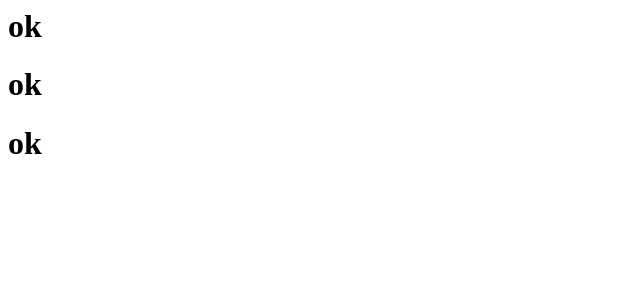
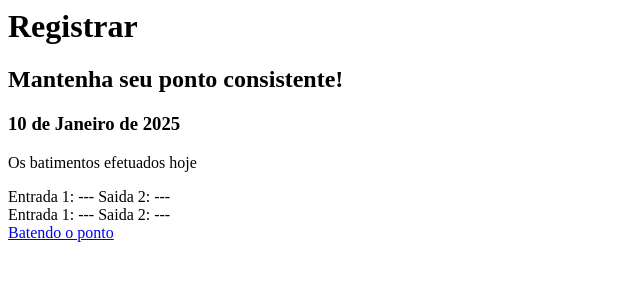
Before and after one commit to carlosjaimeandrade/innout, a PHP site: page /day_records.php in a window 1280 px wide. Shown: the top 300 px of the page, without its empty margins (0-640 px from the left). Run offline with PHP 8.4, Linux system fonts and the light colour scheme.

Commit message:
Tela bater ponto

```diff
--- a/src/views/day_records.php
+++ b/src/views/day_records.php
@@ -1,5 +1,31 @@
 <main class='content'>
-<h1>ok</h1>
-<h1>ok</h1>
-<h1>ok</h1>
+    <div class="content-title mb-4">
+        <i class="icon icofont-check-alt mr-2"></i>
+        <div>
+            <h1>Registrar</h1>
+            <h2>Mantenha seu ponto consistente!</h2>
+        </div>
+    </div>
+    <div class="card">
+        <div class="card-header">
+            <h3>10 de Janeiro de 2025</h3>
+            <p class="mb-0">Os batimentos efetuados hoje</p>
+        </div>
+        <div class="card-body">
+            <div class="d-flex m-5 justify-content-around">
+                <span>Entrada 1: ---</span>
+                <span>Saida 2: ---</span>
+            </div>
+            <div class="d-flex m-5 justify-content-around">
+                <span>Entrada 1: ---</span>
+                <span>Saida 2: ---</span>
+            </div>
+        </div>
+    </div>
+    <div class='card-footer d-flex justify-content-center'>
+        <a href="???" class="btn btn-success btn-log">
+            <i class="icofont-check mr-1"></i>
+            Batendo o ponto
+        </a>
+    </div>
 </main>
```
